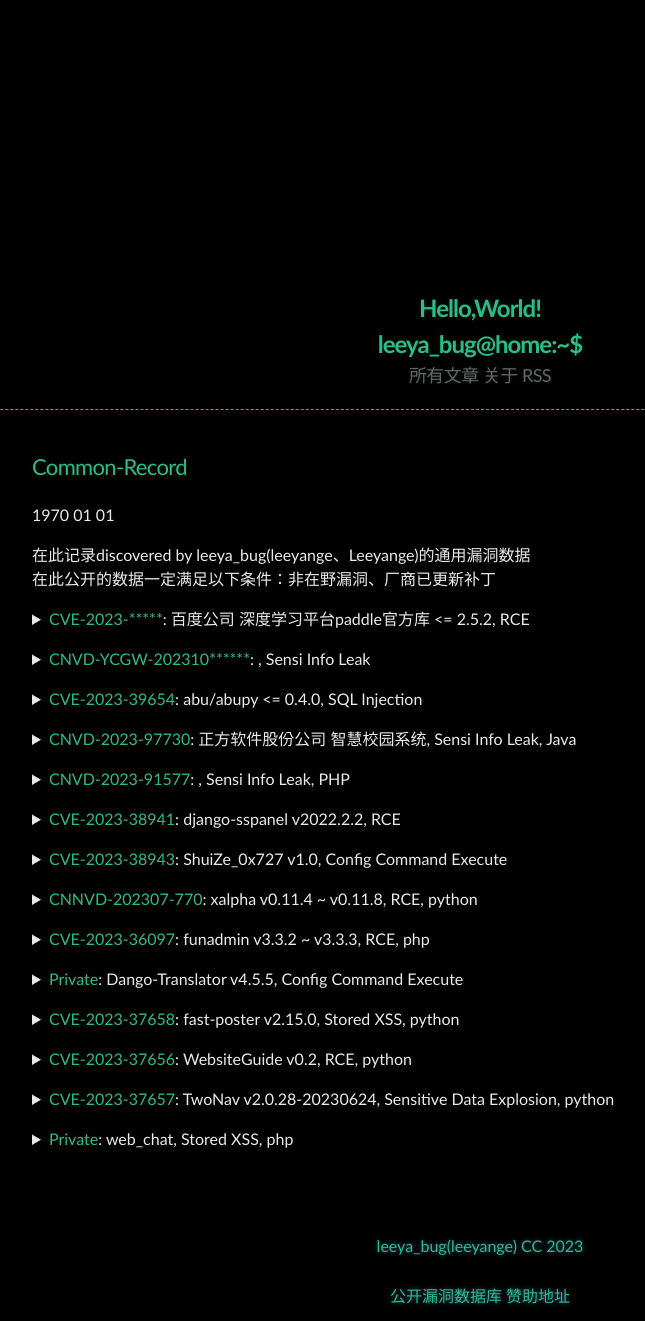
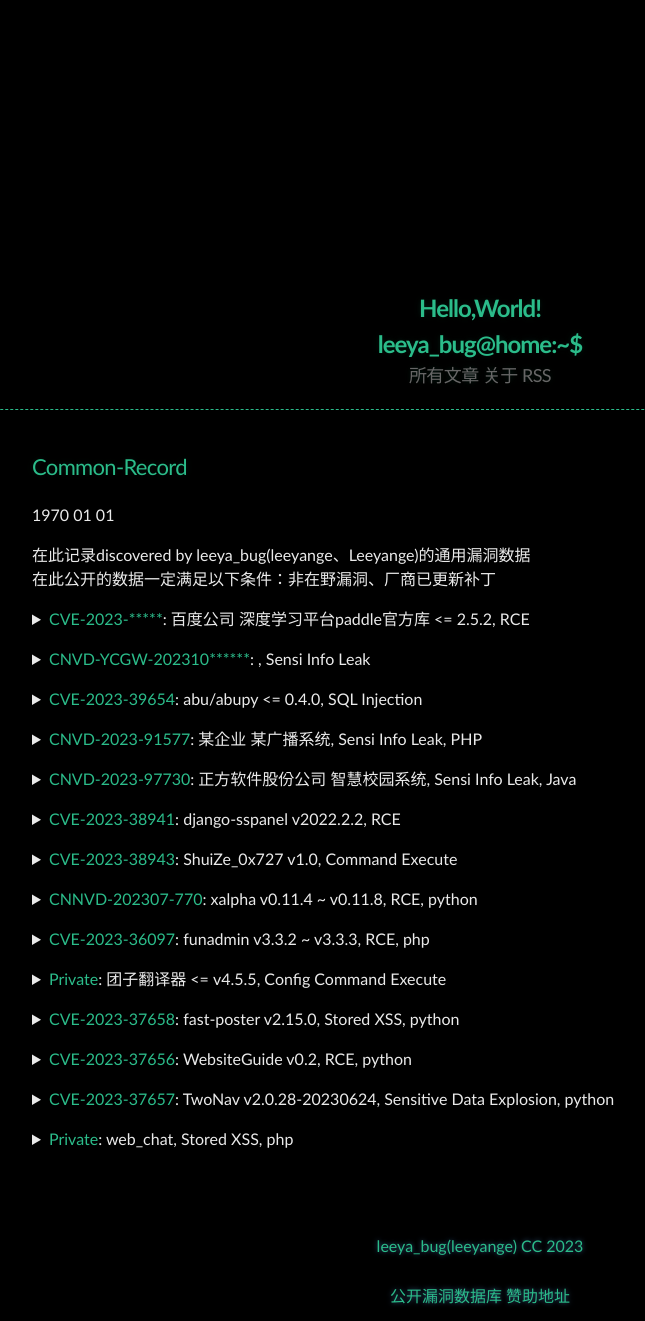
Before and after one commit to Leeyangee/leeyangee.github.io, a Jekyll site: the page built from _posts/1970-01-01-Common-Record.md, in a window 1280 px wide. Shown: the whole page, without its empty margins (160-805 px from the left). Built offline with Jekyll 4.4.1, drawn with Linux system fonts in a browser that asks for light colours.

Commit message:
Update 1970-01-01-Common-Record.md

```diff
--- a/_posts/1970-01-01-Common-Record.md
+++ b/_posts/1970-01-01-Common-Record.md
@@ -31,19 +31,18 @@
 </details><p></p>
 
 <details>
+      <summary><font color="#2bbc8a">CNVD-2023-91577</font>: 某企业 某广播系统, Sensi Info Leak, PHP</summary>
+      <pre><code>
+根据相关法律法规，漏洞细节暂不公开
+      </code></pre>
+</details><p></p>
+
+<details>
       <summary><font color="#2bbc8a">CNVD-2023-97730</font>: 正方软件股份公司 智慧校园系统, Sensi Info Leak, Java</summary>
       <pre><code>
 请关注厂商修复信息：<a id="rep">http://www.zfsoft.com</a>
       </code></pre>
 </details><p></p>
-
-<details>
-      <summary><font color="#2bbc8a">CNVD-2023-91577</font>: , Sensi Info Leak, PHP</summary>
-      <pre><code>
-根据相关法律法规，漏洞细节暂不公开
-      </code></pre>
-</details><p></p>
-
 
 <details>
       <summary><font color="#2bbc8a">CVE-2023-38941</font>: django-sspanel v2022.2.2, RCE</summary>
@@ -56,7 +55,7 @@
 </details><p></p>
 
 <details>
-      <summary><font color="#2bbc8a">CVE-2023-38943</font>: ShuiZe_0x727 v1.0, Config Command Execute</summary>
+      <summary><font color="#2bbc8a">CVE-2023-38943</font>: ShuiZe_0x727 v1.0, Command Execute</summary>
       <pre><code>
 <a id="cve_addr">CVE-2023-38943</a>
 仓库地址: <a id="rep">https://github.com/0x727/ShuiZe_0x727</a>
@@ -82,7 +81,7 @@
 </details><p></p>
 
 <details>
-      <summary><font color="#2bbc8a">Private</font>: Dango-Translator v4.5.5, Config Command Execute</summary>
+      <summary><font color="#2bbc8a">Private</font>: 团子翻译器 <= v4.5.5, Config Command Execute</summary>
       <pre><code>
 <a>Private</a>
 仓库地址: <a id="rep">https://github.com/PantsuDango/Dango-Translator</a>
```
